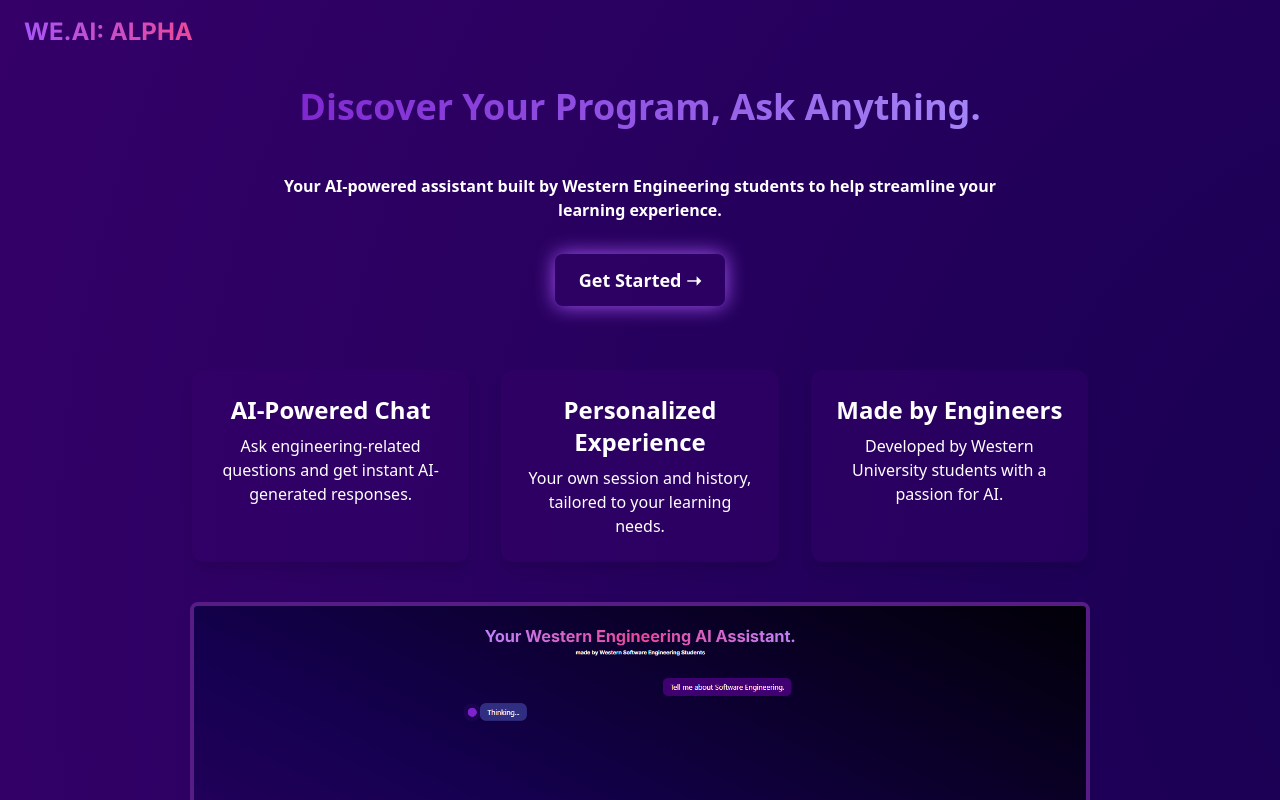
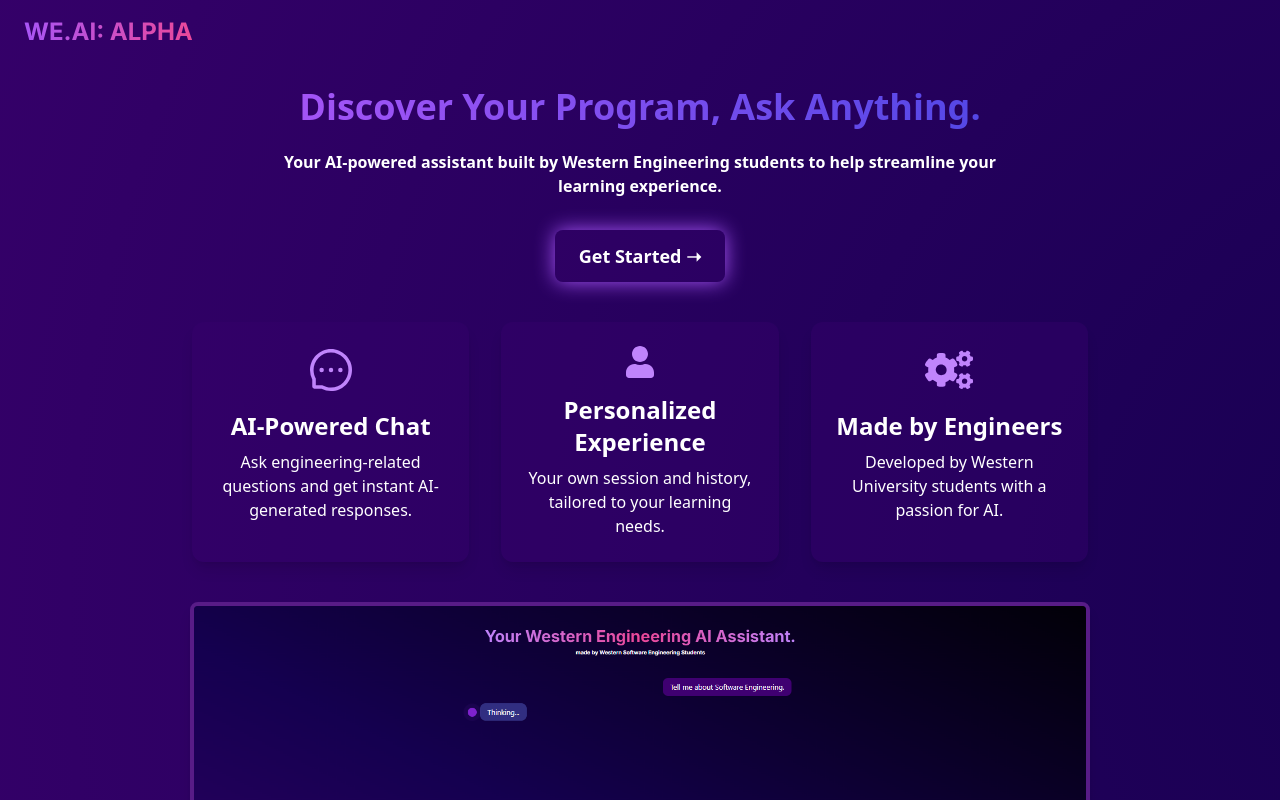
Before and after one commit to jpayippa/WE.AI, a Next.js app in the folder app/: page /landing in a window 1280 px wide. Shown: the top 800 px of the page. Built offline with nearby package versions, Linux system fonts and the light colour scheme.

Commit message:
Add framer-motion and motion dependencies; enhance landing page animations and styles

```diff
--- a/app/package.json
+++ b/app/package.json
@@ -9,10 +9,12 @@
     "lint": "next lint"
   },
   "dependencies": {
+    "framer-motion": "^12.4.11",
+    "motion": "^12.4.11",
     "next": "15.1.3",
     "react": "^19.0.0",
     "react-dom": "^19.0.0",
-    "react-icons": "^5.4.0"
+    "react-icons": "^5.5.0"
   },
   "devDependencies": {
     "@eslint/eslintrc": "^3",
--- a/app/pages/landing.js
+++ b/app/pages/landing.js
@@ -1,21 +1,22 @@
 import Link from 'next/link';
 import Image from 'next/image';
+import { motion } from 'framer-motion';
+import { AiOutlineMessage } from 'react-icons/ai';
+import { FaUser, FaCogs } from 'react-icons/fa';
 
 export default function LandingPage() {
   return (
     <div className="flex flex-col items-center justify-start min-h-screen pt-20 text-center animated-gradient text-white p-6">
       {/* Hero Section */}
       <header className="text-center max-w-3xl">
-        <h1 className="text-4xl font-bold leading-normal bg-clip-text text-transparent bg-gradient-to-r from-purple-700 to-violet-400 cursor-pointer hover:opacity-80 transition duration-300">
+        <h1 className="text-4xl font-bold leading-normal bg-clip-text text-transparent bg-gradient-to-r from-purple-500 to-indigo-600 cursor-pointer hover:opacity-80 transition duration-300">
           Discover Your Program, Ask Anything.
         </h1>
-        <p className="mt-10 font-semibold text-1xl text-white">
+        <p className="mt-4 font-semibold text-1xl text-white">
           Your AI-powered assistant built by Western Engineering students to help streamline your learning experience.
         </p>
         <Link
           href="/chat"
-          // className="mt-8 inline-block px-6 py-3 bg-[#3e00713a] text-lg font-bold rounded-lg shadow-[0_0_20px_#a855f7] transition duration-300"
-          // // Optionally, add a hover enhancement below if desired:
           className="mt-8 inline-block px-6 py-3 bg-[#3e00713a] text-lg font-bold rounded-lg shadow-[0_0_20px_#a855f7] hover:shadow-[0_0_30px_#a855f7] transition duration-300"
         >
           Get Started ➝
@@ -29,20 +30,47 @@
         </h1>
       </div>
 
-      <section className="mt-16 grid grid-cols-1 md:grid-cols-3 gap-8 max-w-4xl text-center">
+      {/* Info Boxes with Hover-Triggered Animated Icons */}
+      <section className="mt-10 grid grid-cols-1 md:grid-cols-3 gap-8 max-w-4xl text-center">
+        {/* AI-Powered Chat */}
         <div className="p-6 bg-[#3e007138] rounded-xl shadow-lg transition duration-300 hover:shadow-[0_0_20px_#a855f7]">
+          <motion.div
+            className="flex justify-center mb-4"
+            whileHover={{ rotate: 360 }}
+            transition={{ duration: 0.5, ease: "linear" }}
+          >
+            <AiOutlineMessage className="w-12 h-12 text-purple-400" />
+          </motion.div>
           <h3 className="text-2xl font-bold">AI-Powered Chat</h3>
           <p className="mt-2 text-white">
             Ask engineering-related questions and get instant AI-generated responses.
           </p>
         </div>
+
+        {/* Personalized Experience */}
         <div className="p-6 bg-[#3e007148] rounded-xl shadow-lg transition duration-300 hover:shadow-[0_0_20px_#a855f7]">
+          <motion.div
+            className="flex justify-center mb-4"
+            whileHover={{ scale: 1.2 }}
+            transition={{ duration: 0.5, ease: "easeInOut" }}
+          >
+            <FaUser className="w-8 h-8 text-purple-400" />
+          </motion.div>
           <h3 className="text-2xl font-bold">Personalized Experience</h3>
           <p className="mt-2 text-white">
             Your own session and history, tailored to your learning needs.
           </p>
         </div>
+
+        {/* Made by Engineers */}
         <div className="p-6 bg-[#3e00714d] rounded-xl shadow-lg transition duration-300 hover:shadow-[0_0_20px_#a855f7]">
+          <motion.div
+            className="flex justify-center mb-4"
+            whileHover={{ y: -10 }}
+            transition={{ duration: 0.5, ease: "easeInOut" }}
+          >
+            <FaCogs className="w-12 h-12 text-purple-400" />
+          </motion.div>
           <h3 className="text-2xl font-bold">Made by Engineers</h3>
           <p className="mt-2 text-white">
             Developed by Western University students with a passion for AI.
--- a/app/styles/globals.css
+++ b/app/styles/globals.css
@@ -27,7 +27,8 @@
   .animated-gradient {
     background: radial-gradient(circle,   /* Deep Black */
       #150050,
-      #3f0071  /* Deep Violet */
+      #3f0071
+        /* Deep Violet */
     );
     background-size: 250% 250%;
     animation: flowingGradient 90s ease-in-out infinite;
```
Also changed, not shown: 1 other file (tests, documents, lock files or other folders).
